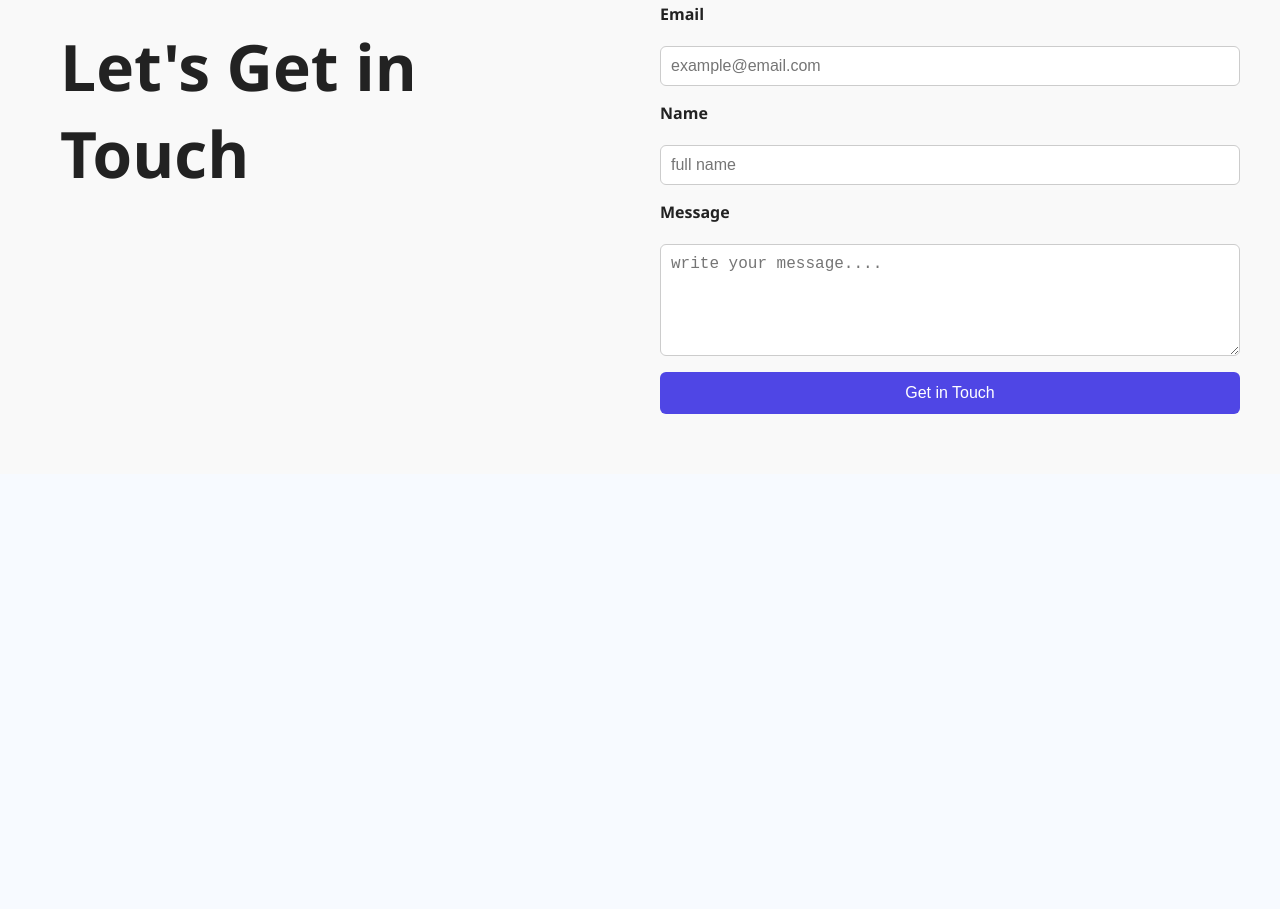
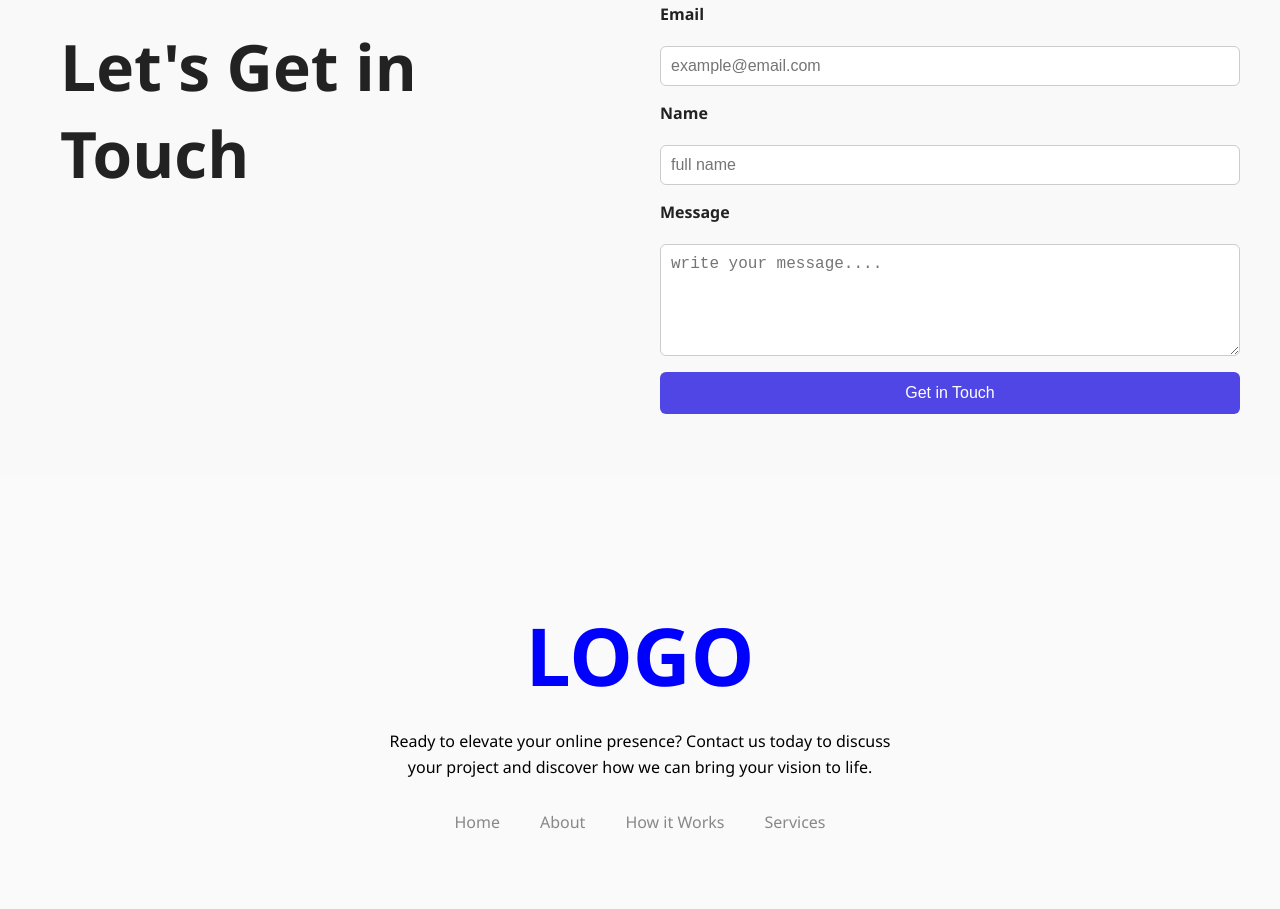
Before and after one commit to chayanatik1994/programming-hero-assignment-1, a plain HTML site: page index.html in a window 1280 px wide. Shown: the part 1577-2486 px from the top of the page. Before the commit the page ends 2051 px from the top, so only its background shows below. Drawn offline with Linux system fonts and the light colour scheme.

Commit message:
Add footer section layout

```diff
--- a/index.html
+++ b/index.html
@@ -160,8 +160,21 @@
       </div>
     </div>
   </section>
-
-
     </main>
+    <footer class="footer">
+        <h2 class="footer-logo">
+            LOGO
+        </h2>
+            <p class="footer-text">
+               Ready to elevate your online presence? Contact us today to discuss <br>
+               your project and discover how we can bring your vision to life.
+           </p>
+            <ul class="footer-nav">
+                <li><a href="#">Home</a></li>
+                <li><a href="#">About</a></li>
+                <li><a href="#">How it Works</a></li>
+                <li><a href="#">Services</a></li>
+           </ul>
+       </footer>
 </body>
 </html>
--- a/styles/styles.css
+++ b/styles/styles.css
@@ -417,3 +417,44 @@ body {
 .contact-form button:hover {
   background-color: #4338ca;
 }
+/* Footer */
+.footer {
+  text-align: center;
+  padding: 60px 20px;
+  background-color: #fafafa;
+}
+
+.footer-logo {
+  font-size: 80px;
+  font-weight: 800;
+  color: blue;
+  margin-bottom: 20px;
+}
+
+.footer-text {
+  color: black;
+  font-size: 16px;
+  line-height: 1.6;
+  max-width: 600px;
+  margin: 0 auto 30px;
+}
+
+.footer-nav {
+  list-style: none;
+  padding: 0;
+  display: flex;
+  justify-content: center;
+  gap: 40px;
+  flex-wrap: wrap;
+}
+
+.footer-nav a {
+  text-decoration: none;
+  color: #888;
+  font-weight: 500;
+  transition: color 0.3s;
+}
+
+.footer-nav a:hover {
+  color: #4f46e5;
+}
```
